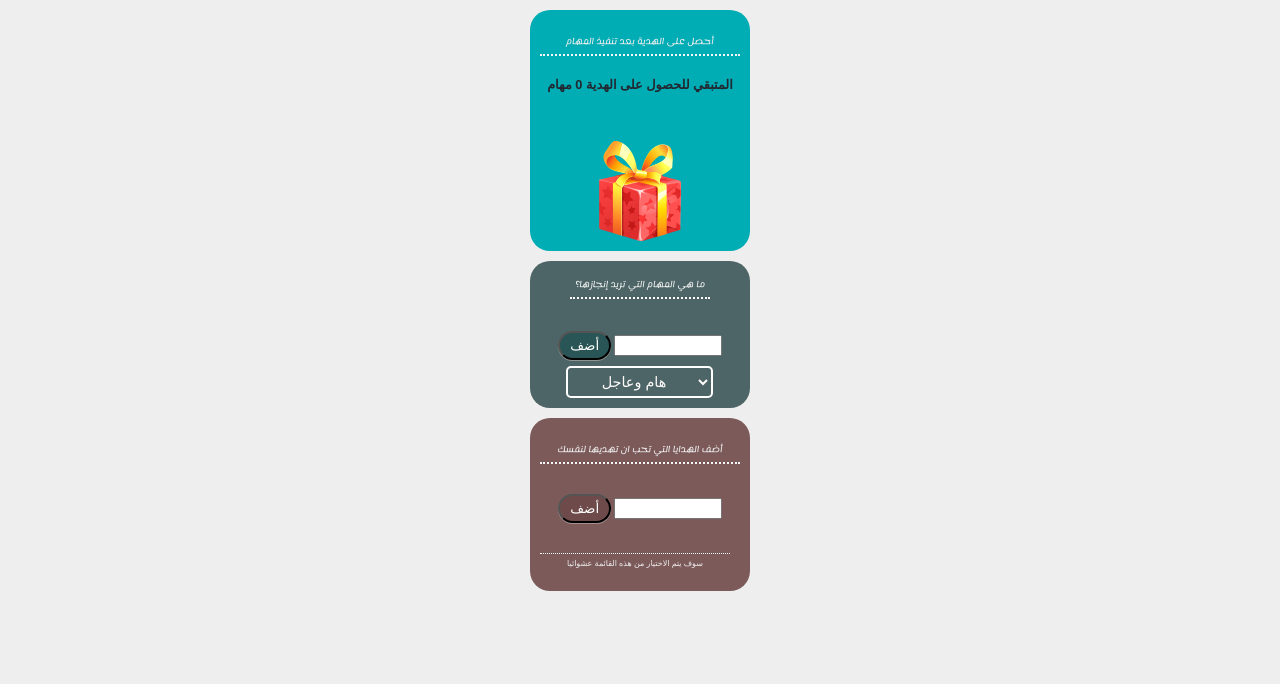
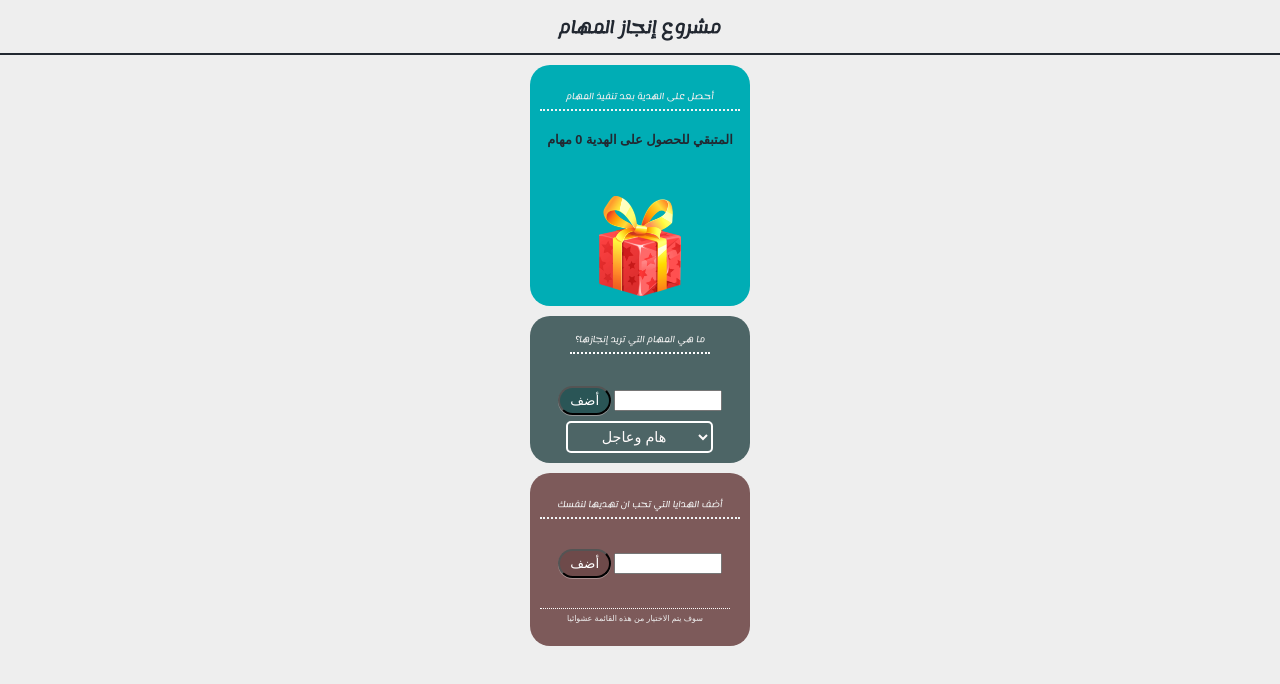
Before and after one commit to Shalabyelectronics/to-do-web, a plain HTML site: page index.html in a window 1280 px wide. Drawn offline with nearby package versions, Linux system fonts and the light colour scheme; a web font is replaced by a local one.

Commit message:
Add title for the web page

```diff
--- a/index.html
+++ b/index.html
@@ -11,6 +11,9 @@
     <title>Document</title>
 </head>
 <body>
+    <div class="web-title">
+        <h1>مشروع إنجاز المهام</h1>
+    </div>
     <header>
         <div class="add-gift-container">
             <p class="gift-text">أحصل على الهدية بعد تنفيذ المهام</p>
--- a/style.css
+++ b/style.css
@@ -11,6 +11,10 @@ body{
     font-family: 'Lemonada', cursive;
 
 
+}
+.web-title{
+    text-align: center;
+    border-bottom: 2px solid;
 }
 header, .mission-container, .gifts-container,
 .added-missions-container{
```
